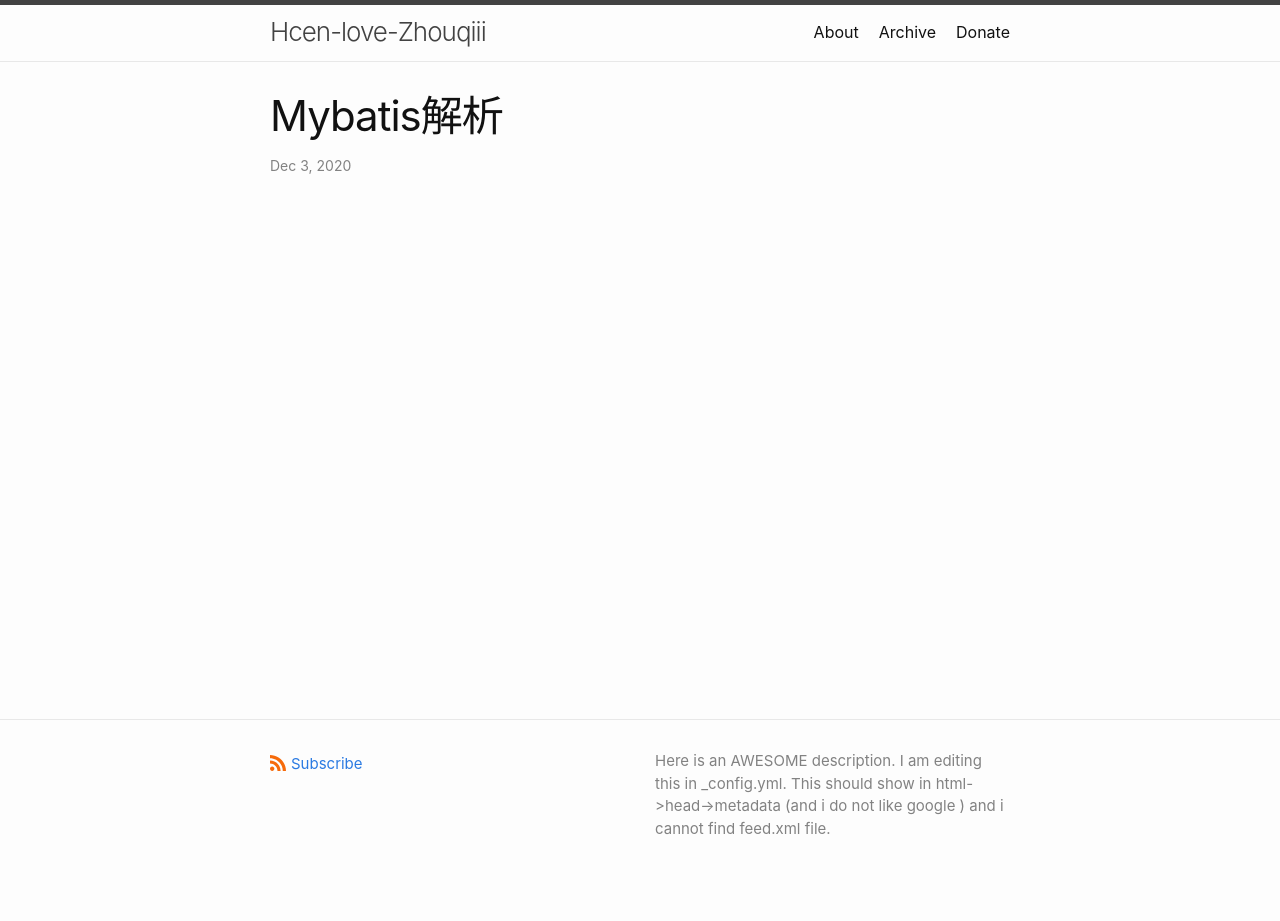
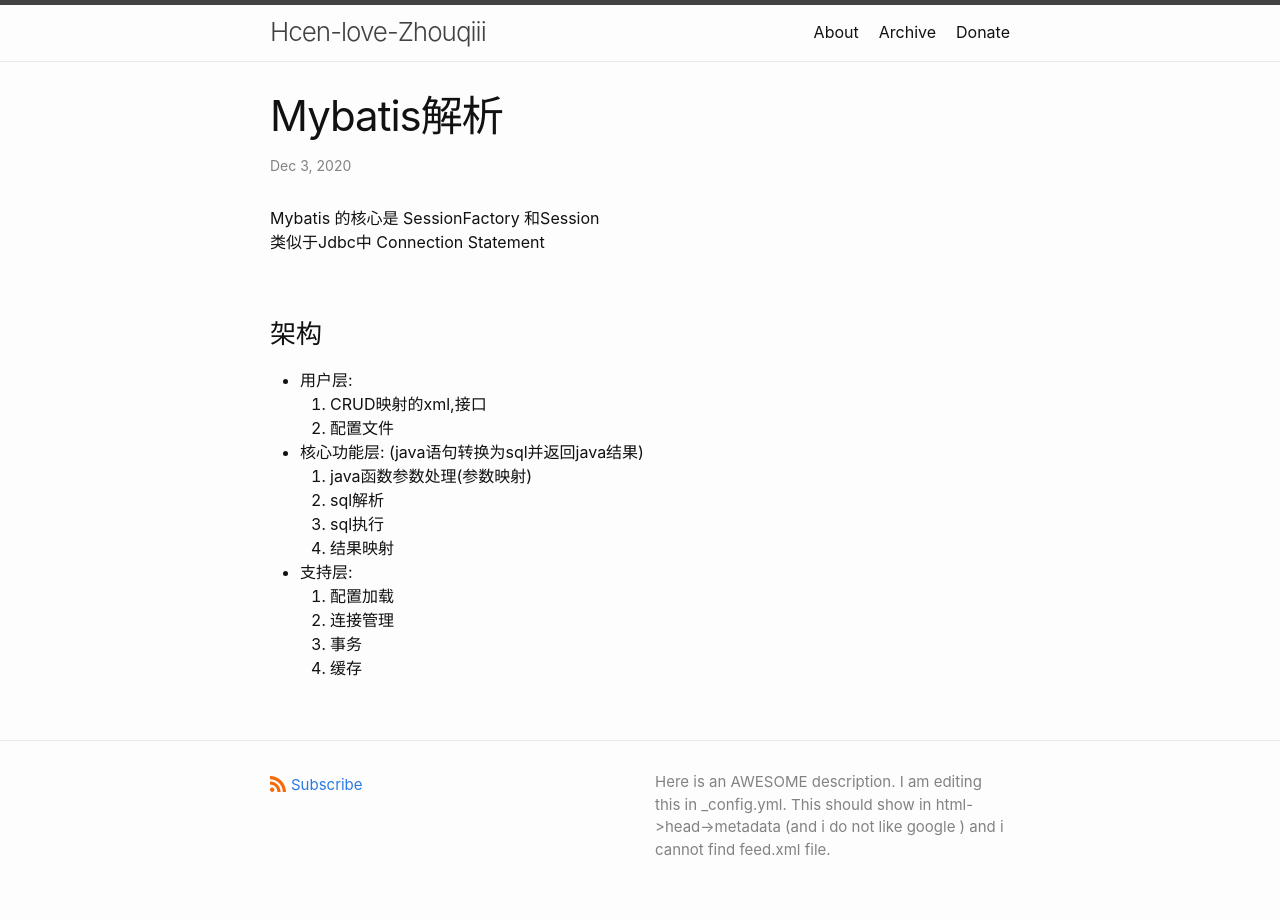
Before and after one commit to hcen1997/hcen1997.github.io, a Jekyll site: the page built from _posts/2020-12-03-mybatis解析.md, in a window 1280 px wide. Built offline with Jekyll 4.4.1, drawn with Linux system fonts in a browser that asks for light colours; comment, search, counter and statistics services are not loaded; before the commit the page ends 900 px from its top, so only the background shows below that.

Commit message:
架构整理

```diff
--- a/_posts/2020-12-03-mybatis解析.md
+++ b/_posts/2020-12-03-mybatis解析.md
@@ -1,3 +1,21 @@
 ---
 layout: post
 ---
+
+Mybatis 的核心是 SessionFactory 和Session
+类似于Jdbc中 Connection Statement
+
+### 架构
+* 用户层:
+  1. CRUD映射的xml,接口
+  2. 配置文件
+* 核心功能层: (java语句转换为sql并返回java结果)
+  1. java函数参数处理(参数映射)
+  2. sql解析
+  3. sql执行
+  4. 结果映射
+* 支持层:
+  1. 配置加载
+  2. 连接管理
+  3. 事务
+  4. 缓存
```
